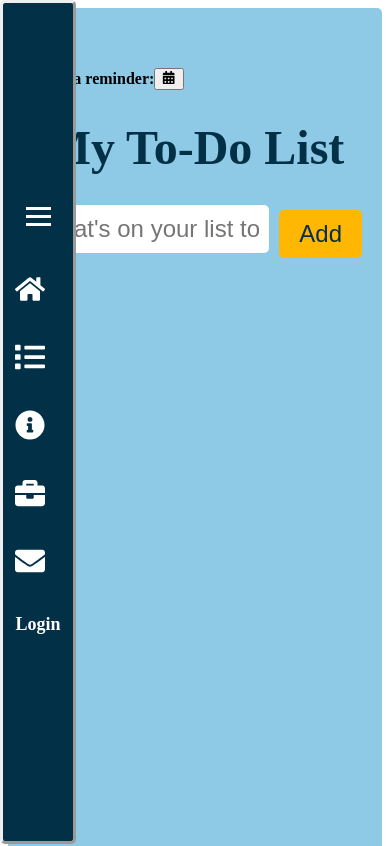
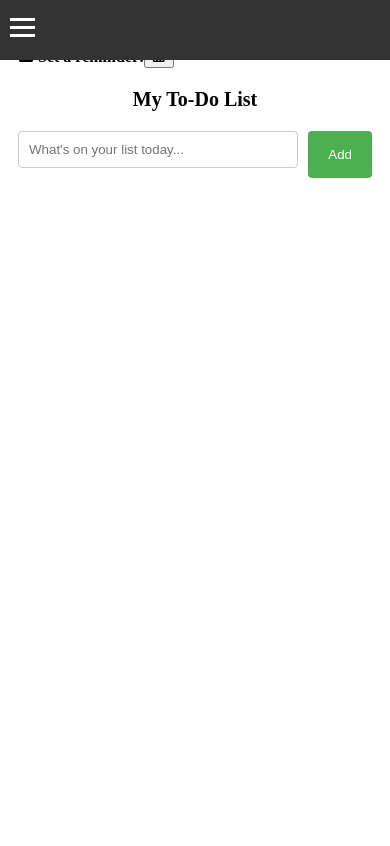
Before and after one commit to mwendwamark/to-do-list-application, a React (Create React App) app: page /your-todo-list in a window 390 px wide. Shown: the top 846 px of the page. Built offline with nearby package versions, Linux system fonts and the light colour scheme; a web font is replaced by a local one.

Commit message:
responsive navigation bar

```diff
--- a/src/components/Form.css
+++ b/src/components/Form.css
@@ -1,4 +1,4 @@
-:root {
+/* :root {
     --darkblue: #023047;
     --yellow: #ffb703;
     --skyBlue: #8ecae6;
@@ -142,3 +142,128 @@ h1 {
     margin: 5px;
     padding: 5px 10px;
 }
+ */
+.form-container {
+    max-width: 800px;
+    margin: 0 auto;
+    padding: 20px;
+}
+
+@media (max-width: 600px) {
+    .form-container {
+        max-width: 100%;
+        padding: 10px;
+    }
+}
+
+.home-icon-form {
+    font-size: 24px;
+}
+
+.reminder-wrapper {
+    margin-bottom: 20px;
+}
+
+header {
+    text-align: center;
+    margin-bottom: 20px;
+}
+
+h1 {
+    font-size: 24px;
+}
+
+.form-title {
+    margin-bottom: 20px;
+}
+
+.input-group {
+    display: flex;
+}
+
+.adding-a-task-list {
+    flex-grow: 1;
+    padding: 10px;
+    border: 1px solid #ccc;
+    border-radius: 4px;
+}
+
+.add-button {
+    background-color: #4caf50;
+    color: white;
+    border: none;
+    padding: 10px 20px;
+    margin-left: 10px;
+    border-radius: 4px;
+    cursor: pointer;
+}
+
+.task-list {
+    list-style: none;
+    padding: 0;
+}
+
+.task-list-item {
+    display: flex;
+    align-items: center;
+    justify-content: space-between;
+    margin-bottom: 10px;
+}
+
+.task-text {
+    flex-grow: 1;
+}
+
+.done {
+    text-decoration: line-through;
+}
+
+.task-actions {
+    position: relative;
+}
+
+.dropdown {
+    position: relative;
+    display: inline-block;
+}
+
+.dropdown-menu {
+    position: absolute;
+    top: 100%;
+    left: 0;
+    z-index: 1;
+    display: none;
+}
+
+.dropdown:hover .dropdown-menu {
+    display: block;
+}
+
+.dropdown-menu-item-edit,
+.dropdown-menu-item-delete,
+.dropdown-menu-item-done {
+    background: none;
+    border: none;
+    padding: 0;
+    display: flex;
+    align-items: center;
+    cursor: pointer;
+}
+
+.form-edit-icon,
+.trash-icon,
+.check-icon {
+    margin-right: 5px;
+}
+
+@media (max-width: 400px) {
+    h1 {
+        font-size: 20px;
+    }
+}
+
+@media (max-width: 320px) {
+    h1 {
+        font-size: 18px;
+    }
+}
--- a/src/components/Navbar.css
+++ b/src/components/Navbar.css
@@ -5,12 +5,12 @@
     --blue: #219ebc;
     --orange: #fb8500;
 }
-
+/*
 .navbar {
-    /* position: fixed;
+     position: fixed;
     left: 0;
     top: 0; */
-    /* bottom: 0;  */
+    /* bottom: 0;
     width: 200px;
     background-color: var(--darkblue);
     display: flex;
@@ -69,7 +69,7 @@
     background-color: var(--yellow);
     color: var(--darkblue);
 }
-/* ... previous styles ... */
+/* ... previous styles ...
 
 .navbar {
     position: fixed;
@@ -127,17 +127,17 @@
 .nav-link {
     font-size: 30px;
 }
-/* ... previous styles ... */
+/* ... previous styles ...
 
 .navbar li a {
-    /* ... previous styles ... */
+    /* ... previous styles ...
     position: relative;
-    /* Add this line */
+    /* Add this line
 }
 
 .navbar li a::after {
     content: attr(data-text);
-    /* Add this line */
+    /* Add this line *
     position: absolute;
     top: 50%;
     left: 100%;
@@ -192,4 +192,98 @@
 .login-navbar li a:hover {
     background-color: var(--yellow);
     color: var(--darkblue);
+}*/
+
+.navbar {
+    background-color: #333;
+    color: #fff;
+    height: 60px;
+    position: fixed;
+    top: 0;
+    left: 0;
+    width: 100%;
+    z-index: 1000;
+    transition: all 0.3s ease;
 }
+
+.navbar.open {
+    height: auto;
+}
+
+.navbar-container {
+    display: flex;
+    justify-content: space-between;
+    align-items: center;
+    height: 100%;
+    padding: 0 20px;
+}
+
+.navbar-toggle {
+    display: none;
+    cursor: pointer;
+}
+
+.line {
+    width: 25px;
+    height: 3px;
+    background-color: #fff;
+    margin-bottom: 5px;
+    transition: all 0.3s ease;
+}
+
+.navbar ul {
+    display: flex;
+    list-style: none;
+    margin: 0;
+    padding: 0;
+}
+
+.navbar ul li {
+    margin-left: 20px;
+}
+
+.nav-link {
+    display: flex;
+    align-items: center;
+    color: #fff;
+    text-decoration: none;
+}
+
+@media (max-width: 768px) {
+    .navbar-toggle {
+        display: block;
+    }
+
+    .navbar ul {
+        flex-direction: column;
+        position: absolute;
+        top: 60px;
+        left: 0;
+        width: 100%;
+        background-color: #333;
+        padding: 20px;
+        box-sizing: border-box;
+        opacity: 0;
+        visibility: hidden;
+        transition: all 0.3s ease;
+    }
+
+    .navbar.open ul {
+        opacity: 1;
+        visibility: visible;
+    }
+
+    .navbar ul li {
+        margin: 10px 0;
+    }
+}
+
+@media (max-width: 576px) {
+    .navbar-container {
+        padding: 0 10px;
+    }
+
+    .nav-link {
+        font-size: 14px;
+    }
+}
```
